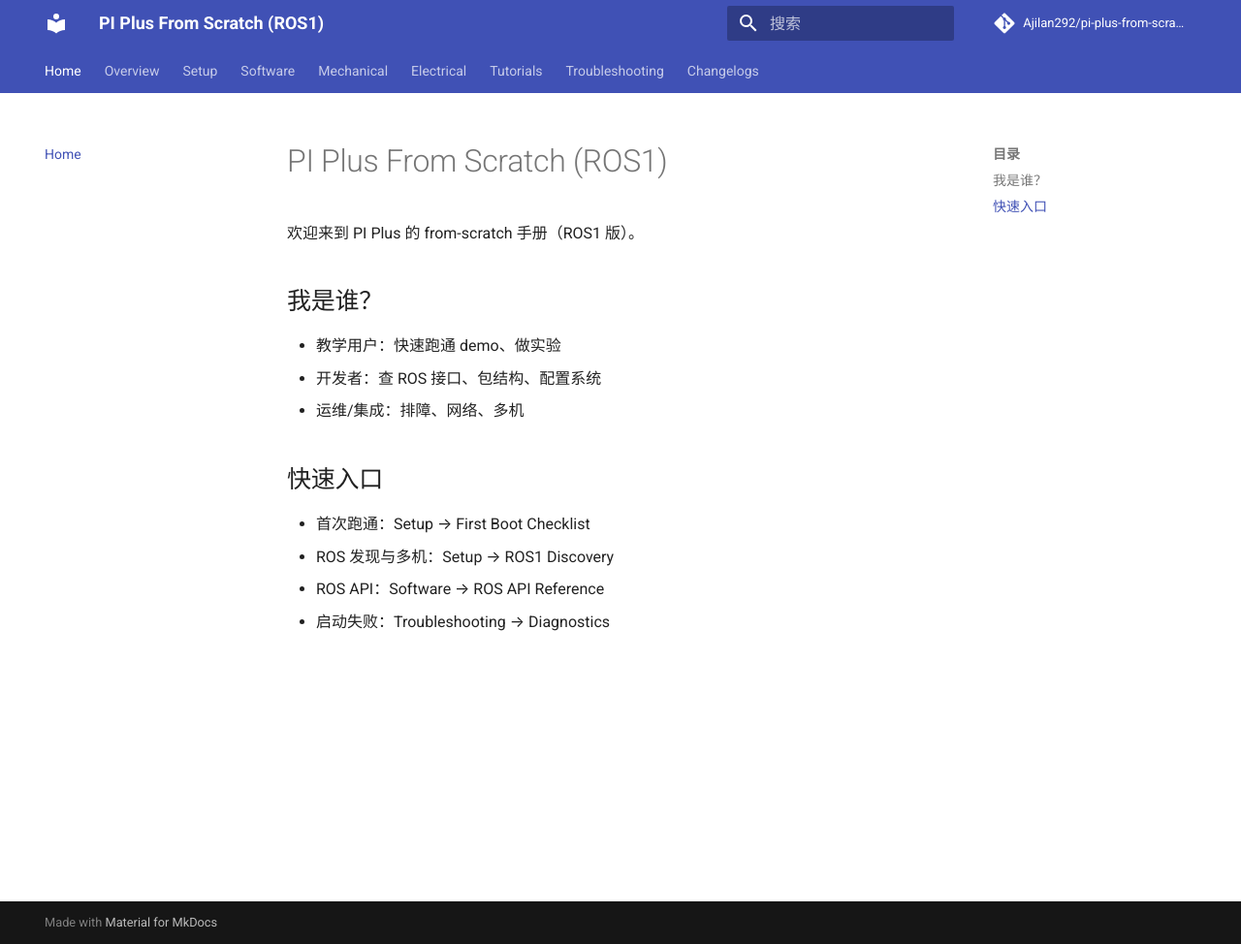
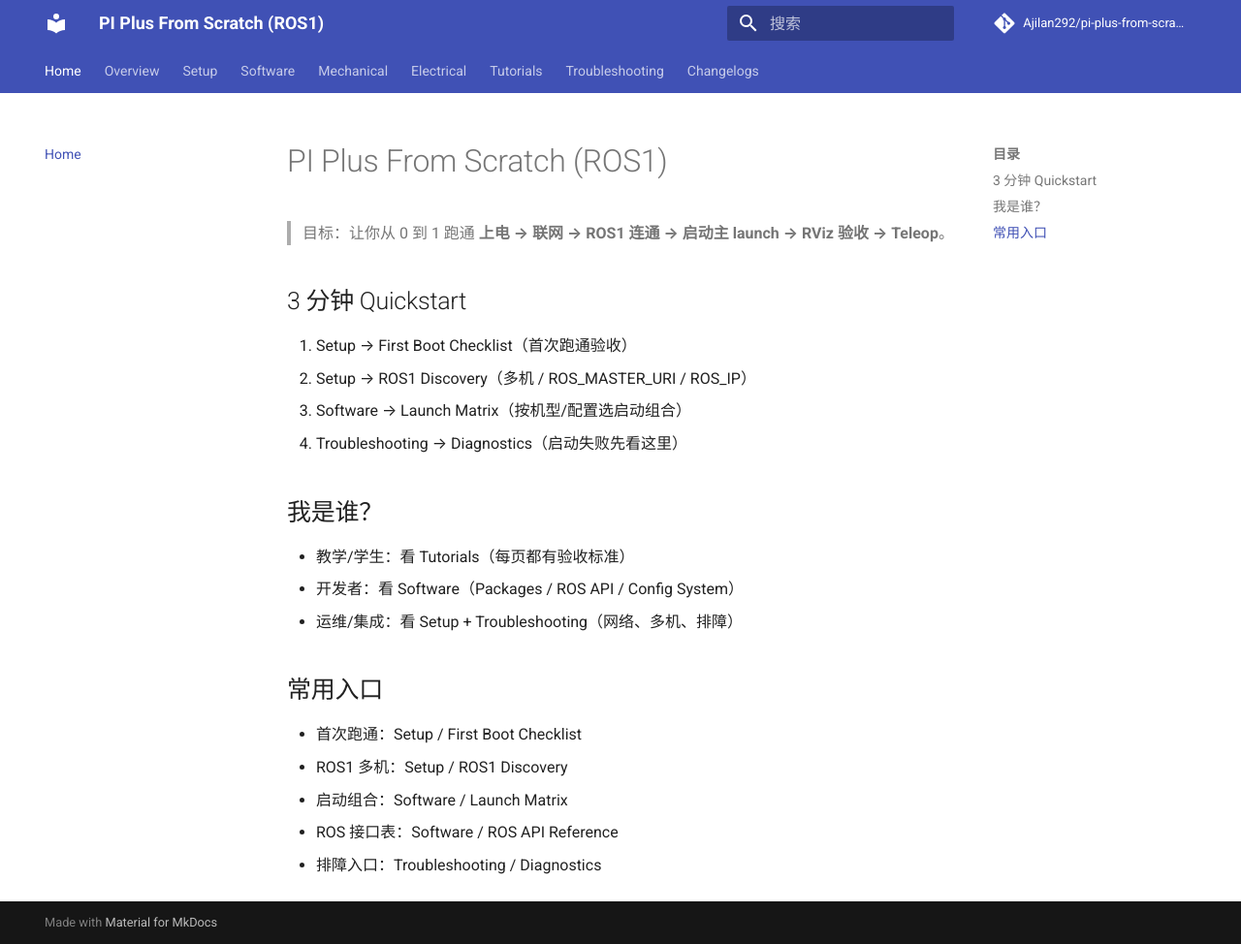
Before and after one commit to Ajilan292/pi-plus-from-scratch, an MkDocs documentation site: the page built from docs/index.md, in a window 1280 px wide and 974 px high. Shown: the whole window at 97% size. Built offline with MkDocs 1.6.1 and Material for MkDocs 9.7.7, drawn with Linux system fonts in a browser that asks for light colours; comment, search, counter and statistics services are not loaded.

Commit message:
improve homepage quickstart

```diff
--- a/docs/index.md
+++ b/docs/index.md
@@ -1,14 +1,21 @@
 # PI Plus From Scratch (ROS1)
 
-欢迎来到 PI Plus 的 from-scratch 手册（ROS1 版）。
+> 目标：让你从 0 到 1 跑通 **上电 → 联网 → ROS1 连通 → 启动主 launch → RViz 验收 → Teleop**。
+
+## 3 分钟 Quickstart
+1. Setup → First Boot Checklist（首次跑通验收）
+2. Setup → ROS1 Discovery（多机 / ROS_MASTER_URI / ROS_IP）
+3. Software → Launch Matrix（按机型/配置选启动组合）
+4. Troubleshooting → Diagnostics（启动失败先看这里）
 
 ## 我是谁？
-- 教学用户：快速跑通 demo、做实验
-- 开发者：查 ROS 接口、包结构、配置系统
-- 运维/集成：排障、网络、多机
+- 教学/学生：看 Tutorials（每页都有验收标准）
+- 开发者：看 Software（Packages / ROS API / Config System）
+- 运维/集成：看 Setup + Troubleshooting（网络、多机、排障）
 
-## 快速入口
-- 首次跑通：Setup → First Boot Checklist
-- ROS 发现与多机：Setup → ROS1 Discovery
-- ROS API：Software → ROS API Reference
-- 启动失败：Troubleshooting → Diagnostics
+## 常用入口
+- 首次跑通：Setup / First Boot Checklist
+- ROS1 多机：Setup / ROS1 Discovery
+- 启动组合：Software / Launch Matrix
+- ROS 接口表：Software / ROS API Reference
+- 排障入口：Troubleshooting / Diagnostics
```
